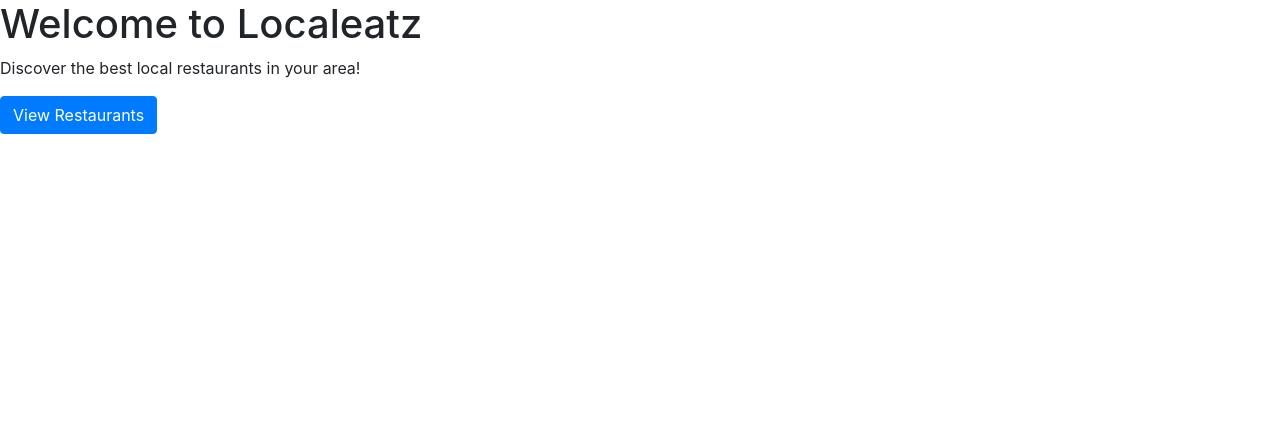
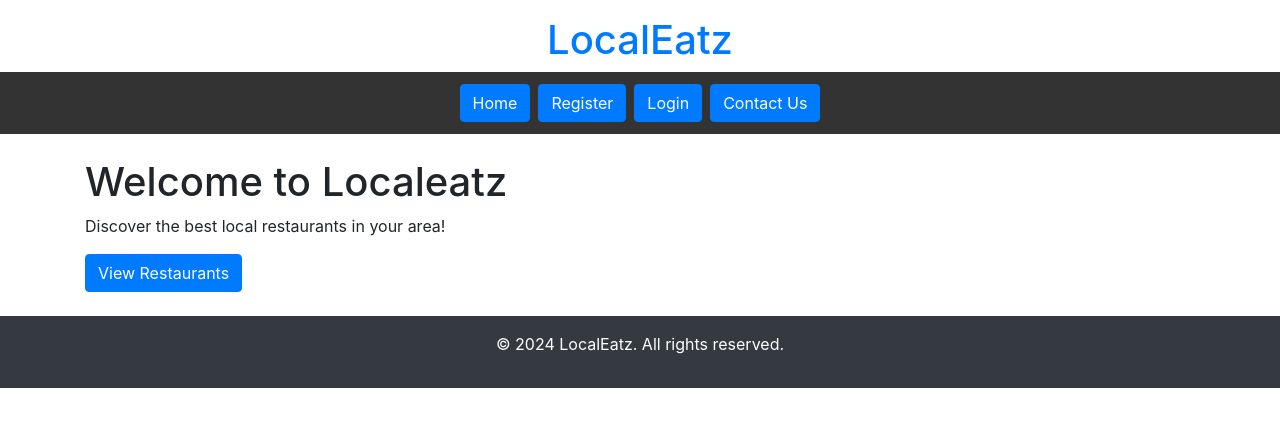
Before and after one commit to cmoynan/local-eatz, a Django app: template home/templates/home/index.html in a window 1280 px wide. Shown: the top 427 px of the page. Run offline with Django 3.2, Linux system fonts and the light colour scheme; the template is opened without the code that fills it, so the values that code supplies are empty; some libraries are stand-ins or nearby versions.

Commit message:
Updated home and base templates

```diff
--- /dev/null
+++ b/home/urls.py
@@ -0,0 +1,10 @@
+from django.urls import path, include
+from . import views
+
+urlpatterns = [
+    path(
+        '',
+        views.home,
+        name='home'
+    ),
+]
--- a/localeatz/settings.py
+++ b/localeatz/settings.py
@@ -11,6 +11,9 @@ https://docs.djangoproject.com/en/3.2/ref/settings/
 """
 
 from pathlib import Path
+
+
+import os
 
 # Build paths inside the project like this: BASE_DIR / 'subdir'.
 BASE_DIR = Path(__file__).resolve().parent.parent
@@ -46,6 +49,7 @@ INSTALLED_APPS = [
     'allauth',
     'allauth.account',
     'allauth.socialaccount',
+    'home',
 ]
 
 MIDDLEWARE = [
@@ -64,7 +68,7 @@ ROOT_URLCONF = 'localeatz.urls'
 TEMPLATES = [
     {
         'BACKEND': 'django.template.backends.django.DjangoTemplates',
-        'DIRS': [],
+        'DIRS': [os.path.join(BASE_DIR, 'templates')],
         'APP_DIRS': True,
         'OPTIONS': {
             'context_processors': [
--- a/localeatz/urls.py
+++ b/localeatz/urls.py
@@ -19,4 +19,5 @@ from django.urls import path, include
 urlpatterns = [
     path('admin/', admin.site.urls),
     path('accounts/', include('allauth.urls')),
+    path('', include('home.urls')),
 ]
--- a/templates/base.html
+++ b/templates/base.html
@@ -3,22 +3,20 @@
 <!doctype html>
 <html lang="en">
   <head>
-
     {% block meta %}
         <meta http-equiv="X-UA-Compatible" content="ie=edge">
         <meta charset="utf-8">
         <meta name="viewport" content="width=device-width, initial-scale=1, shrink-to-fit=no">
     {% endblock %}
 
-    {% block extra_meta %}
-    {% endblock %}
+    {% block extra_meta %}{% endblock %}
 
     {% block corecss %}
         <link rel="stylesheet" href="https://stackpath.bootstrapcdn.com/bootstrap/4.4.1/css/bootstrap.min.css" integrity="sha384-Vkoo8x4CGsO3+Hhxv8T/Q5PaXtkKtu6ug5TOeNV6gBiFeWPGFN9MuhOf23Q9Ifjh" crossorigin="anonymous">
+        <link rel="stylesheet" href="{% static 'css/base.css' %}">
     {% endblock %}
 
-    {% block extra_css %}
-    {% endblock %}
+    {% block extra_css %}{% endblock %}
 
     {% block corejs %}
         <script src="https://code.jquery.com/jquery-3.4.1.slim.min.js" integrity="sha384-J6qa4849blE2+poT4WnyKhv5vZF5SrPo0iEjwBvKU7imGFAV0wwj1yYfoRSJoZ+n" crossorigin="anonymous"></script>
@@ -26,27 +24,67 @@
         <script src="https://stackpath.bootstrapcdn.com/bootstrap/4.4.1/js/bootstrap.min.js" integrity="sha384-wfSDF2E50Y2D1uUdj0O3uMBJnjuUD4Ih7YwaYd1iqfktj0Uod8GCExl3Og8ifwB6" crossorigin="anonymous"></script>
     {% endblock %}
 
-    {% block extra_js %}
-    {% endblock %}
+    {% block extra_js %}{% endblock %}
 
     <title>LocalEatz {% block extra_title %}{% endblock %}</title>
   </head>
   <body>
-    <header class="container-fluid fixed-top"></header>
+    <!-- Header Section -->
+    <header class="d-flex flex-column align-items-center">
+        <h1 class="text-primary mt-3">LocalEatz</h1>
+        <nav class="navbar navbar-expand-lg navbar-dark" style="background-color: rgba(0, 0, 0, 0.8); width: 100%;">
+            <!-- Navbar toggle button for mobile view -->
+            <button class="navbar-toggler" type="button" data-toggle="collapse" data-target="#navbarNav"
+                aria-controls="navbarNav" aria-expanded="false" aria-label="Toggle navigation">
+                <span class="navbar-toggler-icon"></span>
+            </button>
+            <div class="collapse navbar-collapse justify-content-center" id="navbarNav">
+                <ul class="navbar-nav">
+                    {% if user.is_authenticated %}
+                    <!-- Navigation links for authenticated users -->
+                    <li class="nav-item">
+                        <a href="{% url 'home' %}" class="btn btn-primary m-1">Home</a>
+                    </li>
+                    <li class="nav-item">
+                        <a class="btn btn-primary m-1" href="#">My Bookings</a>
+                    </li>
+                    <li class="nav-item">
+                        <a class="btn btn-primary m-1" href="{% url 'account_logout' %}">Logout</a>
+                    </li>
+                    <li class="nav-item">
+                        <a class="btn btn-primary m-1" href="#">Contact Us</a>
+                    </li>
 
-    {% if messages %}
-        <div class="message-container"></div>
-    {% endif %}
+                    {% else %}
+                    <!-- Navigation links for non-authenticated users -->
+                    <li class="nav-item">
+                        <a href="#" class="btn btn-primary m-1">Home</a>
+                    </li>
+                    <li class="nav-item">
+                        <a class="btn btn-primary m-1" href="{% url 'account_signup' %}">Register</a>
+                    </li>
+                    <li class="nav-item">
+                        <a class="btn btn-primary m-1" href="{% url 'account_login' %}">Login</a>
+                    </li>
+                    <li class="nav-item">
+                        <a class="btn btn-primary m-1" href="#">Contact Us</a>
+                    </li>
+                    {% endif %}
+                </ul>
+            </div>
+        </nav>
+    </header>
 
-    {% block page_header %}
-    {% endblock %}
+    <!-- Main Content Section -->
+    <main class="container py-4">
+        {% block content %}{% endblock %}
+    </main>
 
-    {% block content %}
-    {% endblock %}
+    <!-- Footer Section -->
+    <footer class="bg-dark text-center text-white py-3">
+        <p>&copy; 2024 LocalEatz. All rights reserved.</p>
+    </footer>
 
-    {% block postloadjs %}
-    {% endblock %}
-
-
+    {% block postloadjs %}{% endblock %}
   </body>
 </html>
```
Also changed, not shown: home/views.py (+9 -0 lines), static/css/base.css (added).
